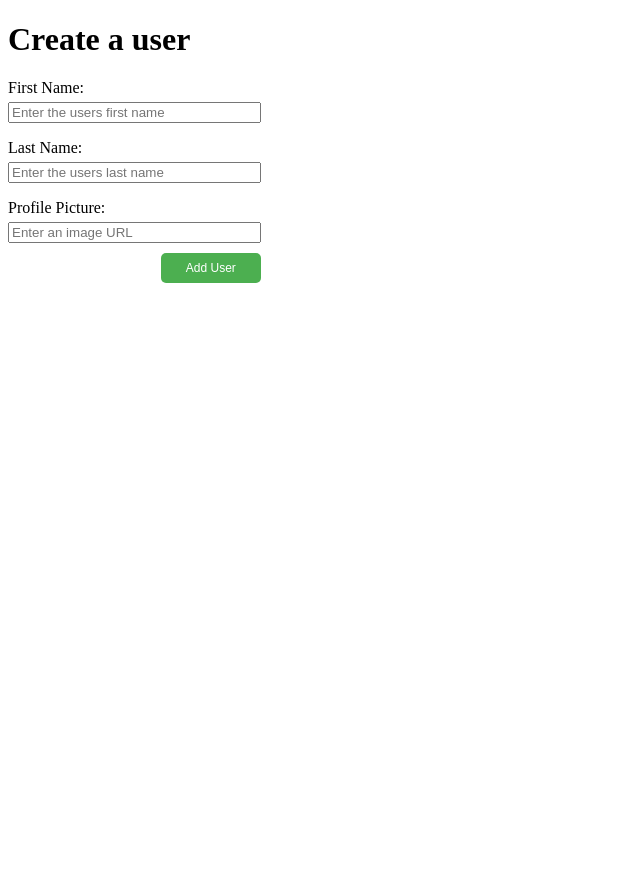
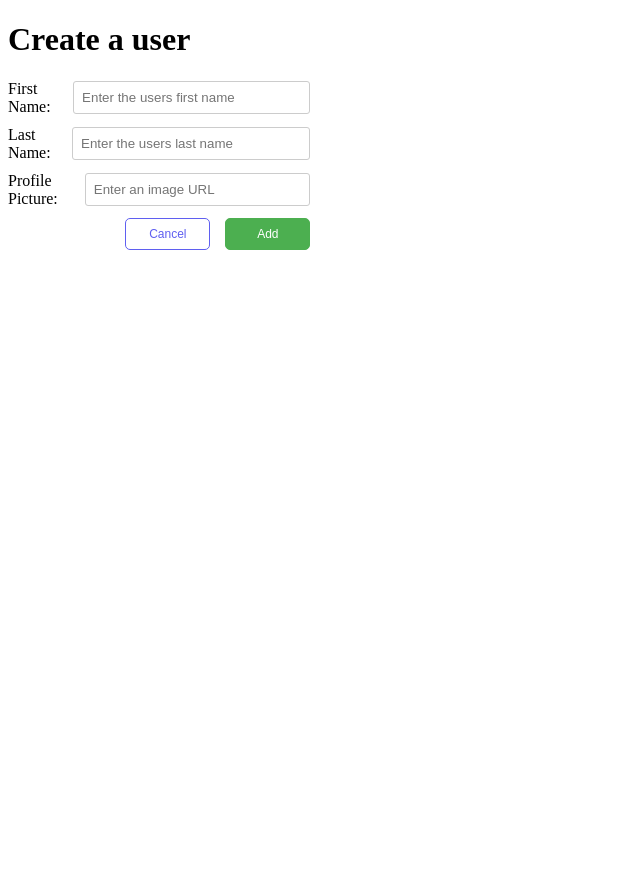
Before and after one commit to brendenGit/SQLAlchemy-Part-1, a Flask app: page /users/new in a window 1280 px wide. Shown: the whole page, without its empty margins (0-640 px from the left). Before the commit the page ends 283 px from the top, so only its background shows below. Run offline with Flask 3, Linux system fonts and the light colour scheme.

Commit message:
completed part two

```diff
--- a/app.py
+++ b/app.py
@@ -2,7 +2,7 @@
 
 from flask import Flask, render_template, request, redirect
 from flask_debugtoolbar import DebugToolbarExtension
-from models import db, connect_db, User
+from models import db, connect_db, User, Post
 
 app = Flask(__name__)
 
@@ -34,11 +34,11 @@ def list_users():
 
 
 @app.route("/users/new", methods=['GET', 'POST'])
-def create_user():
+def add_user():
     """add/create user"""
 
     if request.method == 'GET':
-            return render_template("create_user.html")
+            return render_template("add_user.html")
 
     elif request.method == 'POST':
         first_name = request.form['first_name']
@@ -67,7 +67,9 @@ def view_user(user_id):
             return "test"
 
     user = User.query.get_or_404(user_id)
-    return render_template("user_detail.html", user=user)
+    posts = user.posts
+
+    return render_template("user_detail.html", user=user, posts=posts)
 
 
 @app.route("/users/<int:user_id>/edit", methods=['GET', 'POST'])
@@ -109,3 +111,72 @@ def delete_user(user_id):
         return redirect('/users')
     else:
         return "User not found", 404
+
+@app.route("/users/<int:user_id>/posts/new", methods=['GET', 'POST'])
+def add_post(user_id):
+    """add a post"""
+
+    if request.method == 'GET':
+        user = User.query.get_or_404(user_id)
+        return render_template("add_post.html", user=user)
+
+    elif request.method == 'POST':
+        title = request.form['post_title']
+        content = request.form['post_content']
+
+        post = Post(title=title, content=content, user_id=user_id)
+        db.session.add(post)
+        db.session.commit()
+
+        return redirect(f"/posts/{post.id}")
+
+@app.route("/posts/<int:post_id>")
+def view_post(post_id):
+    """view a specific post details"""
+
+    post = Post.query.get_or_404(post_id)
+
+    return render_template("post_detail.html", post=post)
+
+
+
+@app.route("/posts/<int:post_id>/edit", methods=['GET', 'POST'])
+def edit_post(post_id):
+    """edit a specific post"""
+
+    if request.method == 'GET':
+        post = Post.query.get_or_404(post_id)
+        return render_template("edit_post.html", post=post)
+
+    elif request.method == 'POST':
+        title = request.form['post_title']
+        content = request.form['post_content']
+
+        post = Post.query.get(post_id)
+
+        if post:
+            post.title = title
+            post.content = content
+            db.session.commit()
+
+            return redirect(f"/posts/{post.id}")
+
+        else:
+            return "User not found", 404
+
+
+
+@app.route("/posts/<int:post_id>/delete", methods=['POST'])
+def delete_post(post_id):
+    """delete a specific post"""
+
+    post = Post.query.get(post_id)
+    user_id = post.user.id
+
+    if post:
+        db.session.delete(post)
+        db.session.commit()
+
+        return redirect(f'/users/{user_id}')
+    else:
+        return "Post not found", 404
--- a/static/app.css
+++ b/static/app.css
@@ -1,81 +1,8 @@
+/*--------------------------------------------*/
+/*--------------------------------------------*/
+/* somewhat random stuff */
 a {
     text-decoration: none;
-}
-
-.add {
-    background-color: #4CAF50;
-    border: none;
-    border-radius: 5px;
-    color: white;
-    padding: 8px 16px;
-    text-decoration: none;
-    display: flex;
-    font-size: .75rem;
-    margin-top: 10px;
-    width: 100px;
-    justify-content: center;
-}
-
-.form-container {
-    display: flex;
-    flex-direction: column;
-    width: 20%;
-    margin-top: 5px;
-}
-
-.form-container p {
-    margin-bottom: 5px;
-}
-
-button.add {
-    align-self: flex-end;
-}
-
-h1 {
-    margin-bottom: 5px;
-}
-
-.edit {
-    background-color: blue;
-    border: none;
-    border-radius: 5px;
-    color: white;
-    padding: 8px 32px;
-    text-decoration: none;
-    display: flex;
-    font-size: .75rem;
-    margin-top: 10px;
-    width: 50%;
-    justify-content: center;
-}
-
-.delete {
-    background-color: red;
-    border: none;
-    border-radius: 5px;
-    color: white;
-    padding: 8px 32px;
-    text-decoration: none;
-    display: flex;
-    font-size: .75rem;
-    margin-top: 10px;
-    width: 50%;
-    justify-content: center;
-}
-
-.cancel {
-    background-color: transparent;
-    border: 1px solid rgb(95, 95, 240);
-    border-radius: 5px;
-    color: rgb(95, 95, 240);
-    text-decoration: none;
-    display: flex;
-    font-size: .75rem;
-    margin-top: 10px;
-    margin-right: 5px;
-    width: 25%;
-    align-items: center;
-    justify-content: center;
 }
 
 .user-container {
@@ -96,18 +23,122 @@ h1 {
     margin-left: 15px;
 }
 
-.button-container {
-    display: flex;
-    flex-direction: row;
-    justify-content: flex-start;
-}
-
 .user-h1 {
     margin-bottom: 0px;
 }
 
-.button-container-edit {
+
+
+
+/*--------------------------------------------*/
+/*--------------------------------------------*/
+/* form stuff */
+.form-container {
     display: flex;
-    flex-direction: row;
+    flex-direction: column;
+    width: 50%;
+    height: 100vh;
+    align-items: flex-start;
+}
+
+.form-row {
+    display: flex;
+    justify-content: space-between;
+    align-items: center;
+    margin-bottom: 10px;
+    width: 100%;
+}
+
+form input {
+    width: 100%;
+    margin-left: 10px;
+    padding: 8px;
+}
+
+.buttons-row {
+    display: flex;
     justify-content: flex-end;
+    align-items: center;
+    margin-top: 10px;
 }
+
+input[type="text"],
+textarea {
+    border: 1px solid #ccc;
+    border-radius: 3px;
+}
+
+textarea {
+    width: 300px;
+    height: 75px;
+    resize: none;
+}
+
+
+
+
+
+/*--------------------------------------------*/
+/*--------------------------------------------*/
+/* Post Stuff */
+.post-container {
+    display: flex;
+    flex-direction: column;
+    width: 50%;
+    height: 100vh;
+    align-items: flex-start;
+}
+
+.post-container * {
+    margin-top: 5px;
+}
+
+
+/*--------------------------------------------*/
+/*--------------------------------------------*/
+/* Buttons */
+.default-btn {
+    background-color: #4CAF50;
+    border: solid 1px #4CAF50;
+    border-radius: 5px;
+    color: white;
+    padding: 8px 16px;
+    text-decoration: none;
+    display: flex;
+    font-size: .75rem;
+    margin-left: 15px;
+    width: 85px;
+    justify-content: center;
+    align-items: flex-end;
+}
+
+.edit {
+    background-color: blue;
+    border: solid 1px blue;
+    margin-top: 10px;
+}
+
+.home {
+    background-color: green;
+    border: solid 1px green;
+    margin-top: 10px;
+}
+
+.delete {
+    background-color: red;
+    border: solid 1px red;
+    margin-top: 10px;
+}
+
+.cancel {
+    background-color: transparent;
+    border: 1px solid rgb(95, 95, 240);
+    color: rgb(95, 95, 240);
+}
+
+button:hover {
+    background-color: transparent;
+    color: black;
+    border: 1px solid black;
+    transition: background-color 0.5s, color 0.5s, border 0.5s;
+}
--- /dev/null
+++ b/static/app.js
@@ -0,0 +1,14 @@
+document.addEventListener('DOMContentLoaded', function() {
+    const cancelButton = document.getElementById('cancelButton');
+    const addButton = document.getElementById('addButton');
+    const form = document.getElementById('form');
+
+    cancelButton.addEventListener('click', function(e) {
+        window.history.back();
+        e.preventDefault();
+    });
+
+    addButton.addEventListener('click', function() {
+        form.submit();
+    });
+});
--- /dev/null
+++ b/templates/add_user.html
@@ -0,0 +1,26 @@
+{% extends "base.html" %}
+
+{% block content %}
+<h1>Create a user</h1>
+<div class="form-container">
+  <form method="POST" id="form">
+    <div class="form-row">
+      <label for="first_name">First Name:</label>
+      <input type="text" id="first_name" name="first_name" placeholder="Enter the users first name" required>
+    </div>
+    <div class="form-row">
+      <label for="last_name">Last Name:</label>
+      <input type="text" id="last_name" name="last_name" placeholder="Enter the users last name" required>
+    </div>
+    <div class="form-row">
+      <label for="last_name">Profile Picture:</label>
+      <input type="text" id="prof_pic" name="prof_pic" placeholder="Enter an image URL">
+    </div>
+    <div class="form-row buttons-row">
+      <button name="action" value="cancel" class="default-btn cancel" id="cancelButton">Cancel</button>
+      <button type="submit" name="action" value="save" class="default-btn" id="addButton">Add</button>
+    </div>
+  </form>
+</div>
+<script src="/static/app.js"></script>
+{% endblock %}
--- a/templates/create_user.html
+++ /dev/null
@@ -1,14 +0,0 @@
-{% extends "base.html" %}
-
-{% block content %}
-<h1>Create a user</h1>
-<form method="POST" class="form-container">
-  <p>First Name:</p>
-  <input name="first_name" placeholder="Enter the users first name">
-  <p>Last Name:</p>
-  <input name="last_name" placeholder="Enter the users last name">
-  <p>Profile Picture:</p>
-  <input name="prof_pic" placeholder="Enter an image URL">
-  <button class="add">Add User</button>
-</form>
-{% endblock %}
--- a/templates/user_list.html
+++ b/templates/user_list.html
@@ -7,5 +7,5 @@
   <li><a href="/users/{{ user.id }}">{{ user.first_name }} {{ user.last_name }}</a></li>
   {% endfor %}
 </ul>
-<a href="/users/new"><button class="add">Add User</button></a>
+<a href="/users/new"><button class="default-btn">Add User</button></a>
 {% endblock %}
```
Also changed, not shown: models.py (+28 -0 lines), seed.py (+12 -6 lines), templates/add_post.html (added, +22 -0 lines), templates/edit_post.html (added, +21 -0 lines), templates/edit_user.html (+20 -12 lines), templates/post_detail.html (added, +17 -0 lines), templates/user_detail.html (+12 -3 lines).
